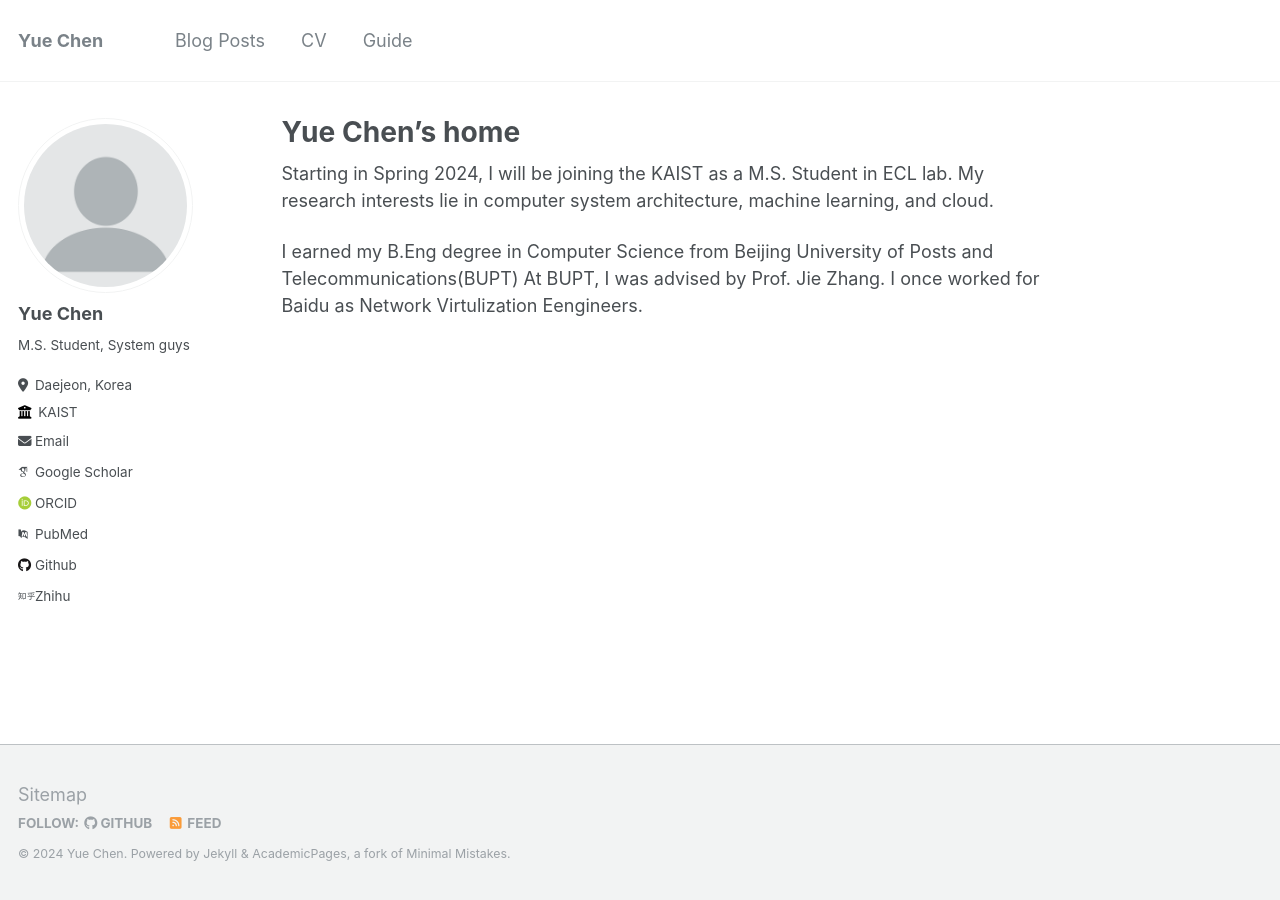
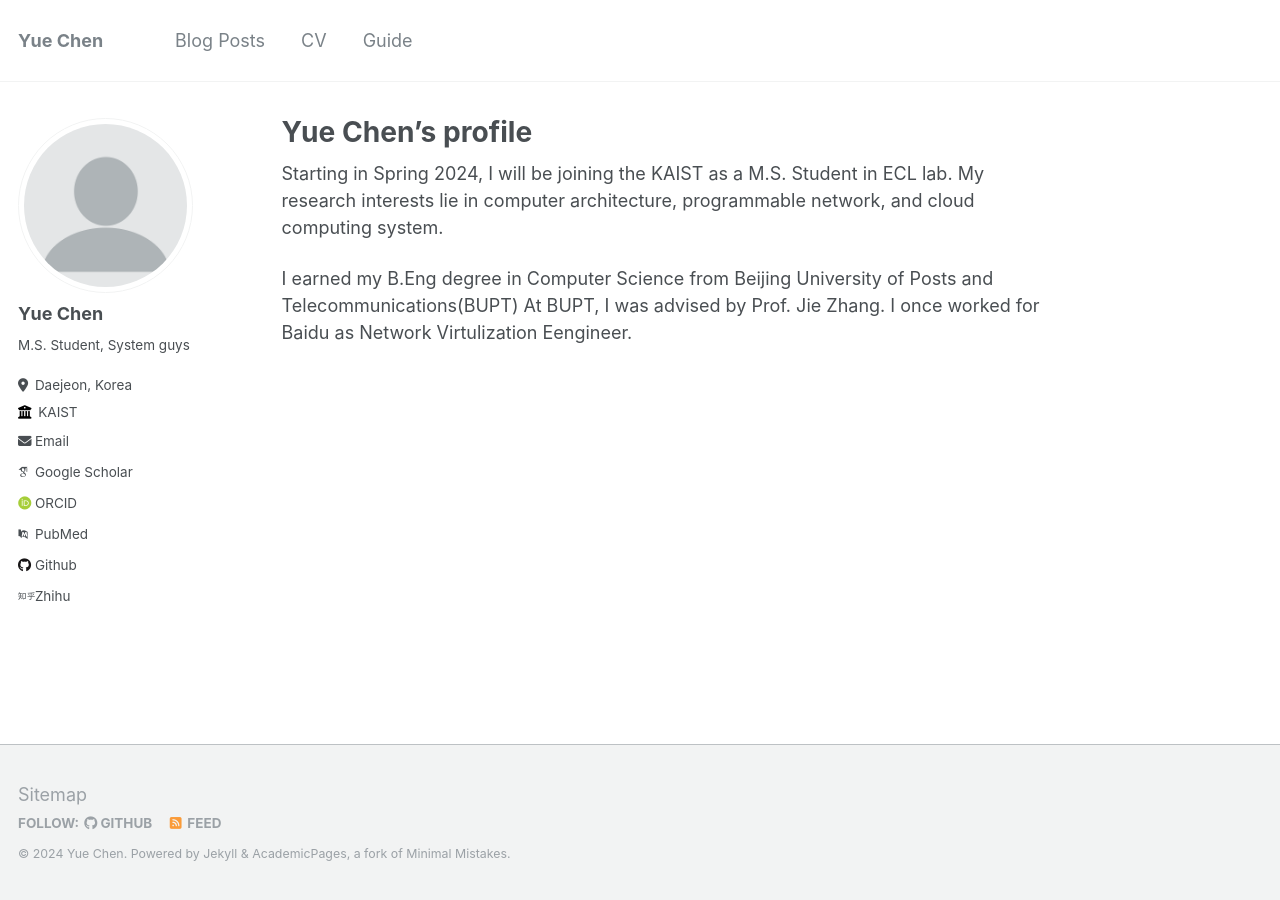
Before and after one commit to yuechen-sys/yuechen-sys.github.io, a Jekyll site: the page built from _pages/about.md, in a window 1280 px wide. Built offline with Jekyll 4.4.1, drawn with Linux system fonts in a browser that asks for light colours; some web fonts are replaced.

Commit message:
update profile

```diff
--- a/_pages/about.md
+++ b/_pages/about.md
@@ -1,12 +1,12 @@
 ---
 permalink: /
-title: "Yue Chen's home"
+title: "Yue Chen's profile"
 author_profile: true
 redirect_from:
   - /about/
   - /about.html
 ---
 
-Starting in Spring 2024, I will be joining the KAIST as a M.S. Student in ECL lab. My research interests lie in computer system architecture, machine learning, and cloud.
+Starting in Spring 2024, I will be joining the KAIST as a M.S. Student in ECL lab. My research interests lie in computer architecture, programmable network, and cloud computing system.
 
-I earned my B.Eng degree in Computer Science from Beijing University of Posts and Telecommunications(BUPT) At BUPT, I was advised by Prof. Jie Zhang. I once worked for Baidu as Network Virtulization Eengineers.
+I earned my B.Eng degree in Computer Science from Beijing University of Posts and Telecommunications(BUPT) At BUPT, I was advised by Prof. Jie Zhang. I once worked for Baidu as Network Virtulization Eengineer.
```
